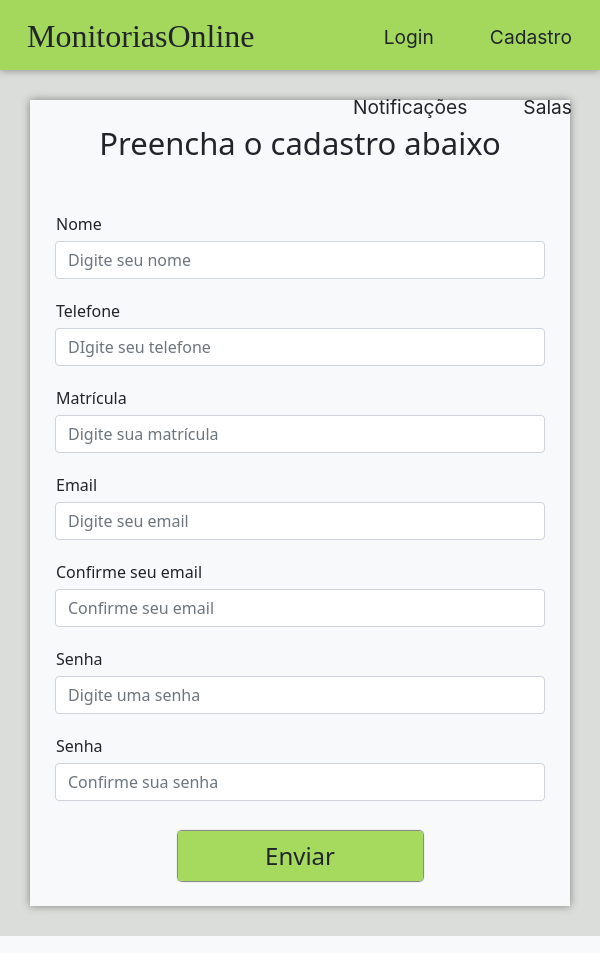
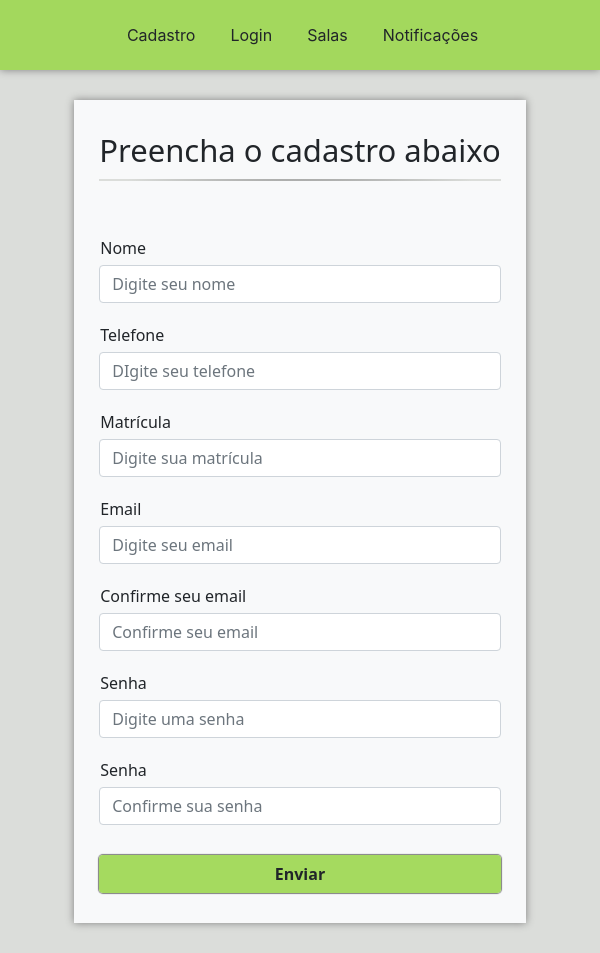
Before and after one commit to V1t0rSS/SistemaMonitoria, a PHP site: page /cadastro.php in a window 600 px wide. Run offline with PHP 8.4, Linux system fonts and the light colour scheme; some libraries are stand-ins or nearby versions.

Commit message:
Mudanças na tela de cadastro e correções no CSS global
1. Melhoras visuais na página de Cadastro baseado na tela de login

2. Implementação de CSS queries para corrigir a barra de navegação em tamanho de tablet e tamanho de celular

3. Pequenas mudanças no css global

```diff
--- a/assets/css/cadastro_aluno.css
+++ b/assets/css/cadastro_aluno.css
@@ -12,19 +12,25 @@ label{
 
 #enviar{
     display: block;
-    width: 50%;
+    width: 100%;
     background-color: var(--verde);
     color: var(--texto-escuro);
     box-shadow: 0px 0px 1px 1px gray;
-    font-size: 1.5em;
+    font-size: 1em;
     margin-left: auto;
     margin-right: auto;
     margin-top: 30px;
+    font-weight: bold;
 }
 
 #titulo{
     margin-bottom: 50px;
     text-align: center !important;
+    color: var(--texto-escuro);
+    padding: 2px 0 10px 0;
+
+
+    padding-bottom: 5px;
 }
 
 .hidden{
@@ -41,3 +47,21 @@ label{
     border-radius: 50px;
     display: none;
 }
+
+.container{
+    max-width: fit-content;
+    padding: 30px 25px !important;
+    min-height: 560px;
+    box-shadow: 0 0 0.5em var(--marrom);
+    margin-top: 100px;
+    margin-bottom: 10px;
+}
+
+h1:after{
+    content: ' ';
+    display: block;
+    width: 100%;
+    height: 2px;
+    margin-top: 10px;
+    background: radial-gradient(closest-side,gray 1%,var(--claro) 99%)
+}
--- a/assets/css/style.css
+++ b/assets/css/style.css
@@ -62,10 +62,41 @@ nav a:not(#logo):hover{
 
 /* Container do conteúdo */
 #content{
-    min-height: 90vh;
+    max-height: fit-content;
     padding: 25px;
     box-shadow: 0 0 0.5em gray;
     margin-top: 100px;
     margin-bottom: 30px;
 
 }
+
+@media (min-width:600px) and (max-width:1000px) {
+    #logo{
+        font-size: 1.4em;
+        padding: 18px;
+    }
+
+    nav a{
+        font-size: 1em;
+        margin-left: 5px;
+        padding: 23px 15px;
+    }
+}
+
+
+@media (max-width:600px) {
+    #logo{
+        display:none
+    }
+
+    nav a{
+        font-size: 1em;
+        margin-left: 5px;
+        padding: 23px 15px;
+    }
+
+    nav{
+        display: flex;
+        justify-content: center;
+    }
+}
```
Also changed, not shown: assets/css/login_aluno.css (+5 -6 lines).
